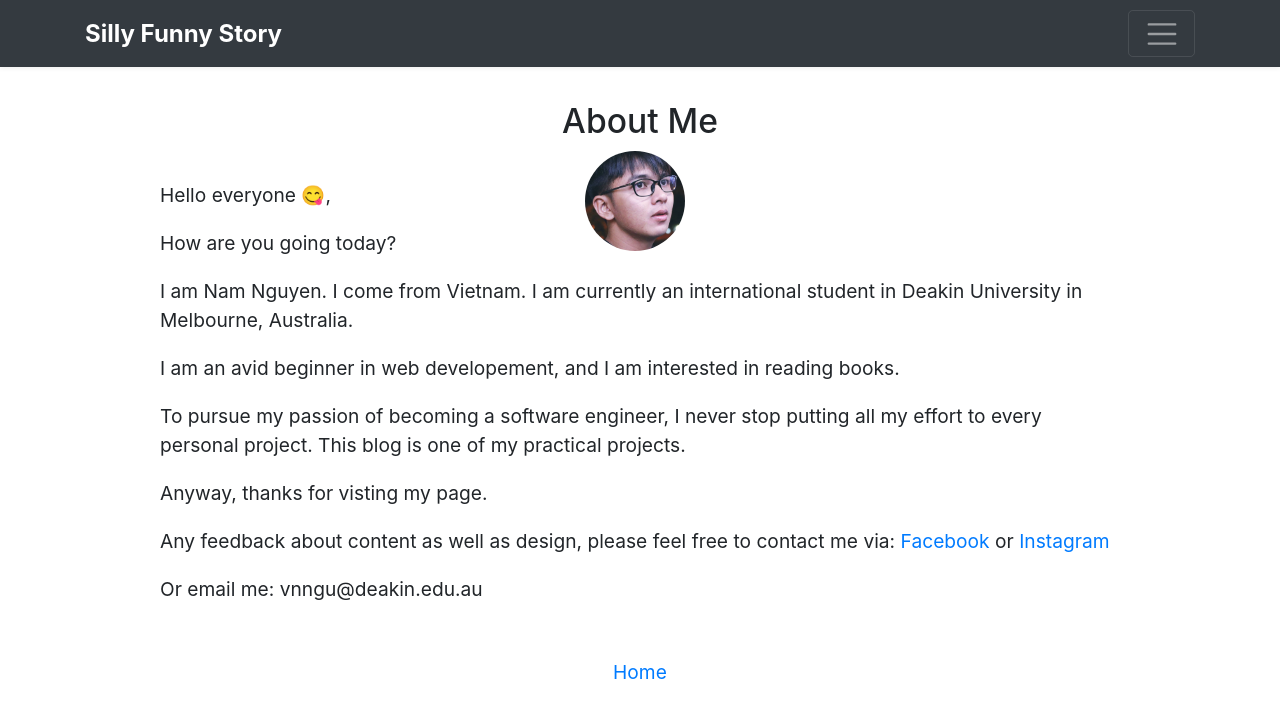
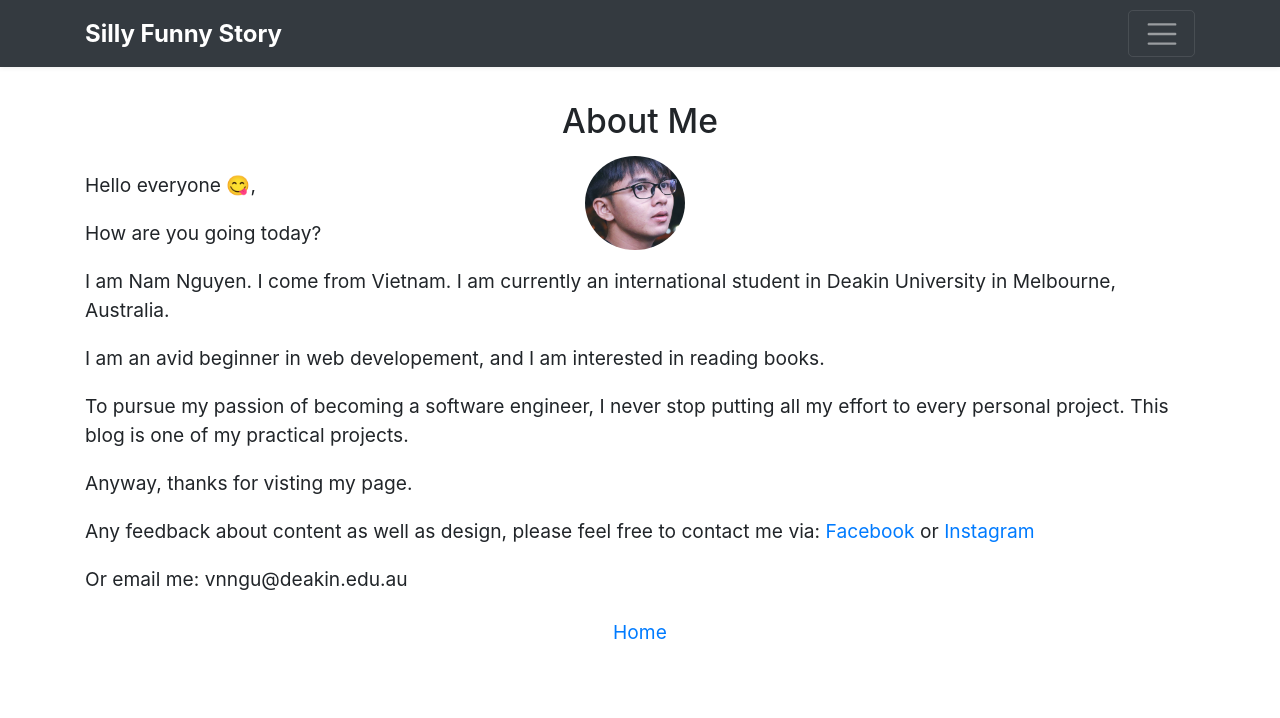
Before and after one commit to nnfunny/small-blog, a Jekyll site: the page built from pages/aboutme.html, in a window 1280 px wide. Shown: the top 718 px of the page. Built offline with Jekyll 4.4.1, drawn with Linux system fonts in a browser that asks for light colours.

Commit message:
Update aboutme

```diff
--- a/pages/aboutme.html
+++ b/pages/aboutme.html
@@ -3,10 +3,24 @@
 title: About Me
 permalink: /aboutme/
 ---
-
-<div style="margin-top: 30px; padding: 10px 75px 10px 75px; position: relative;">
+<style>
+    .ava {
+        position: absolute;
+        width: 100px; border-radius: 50%;
+        height: auto;
+        left: 45%;
+        top: -15px;
+        }
+    @media screen and (max-width: 600px) {
+        .ava {
+            position: absolute;
+            top: -22px;
+        }
+    }
+</style>
+<div class="aboutme"style="margin-top: 30px; position: relative;">
     <p>Hello everyone 😋,</p>
-    <img src="../assets/img/ava.png" alt="Image Broken" style="position: absolute; height: 100px; width: 100px; border-radius: 50%; box-shadow: 10px; left: 500px; top: -20px;">
+    <img class="ava" src="../assets/img/ava.png" alt="Image Broken">
     <p>How are you going today?</p>
     <p>I am Nam Nguyen. I come from Vietnam. I am currently an international student in Deakin University in Melbourne, Australia.</p>
     <p>I am an avid beginner in web developement, and I am interested in reading books.</p>
```
